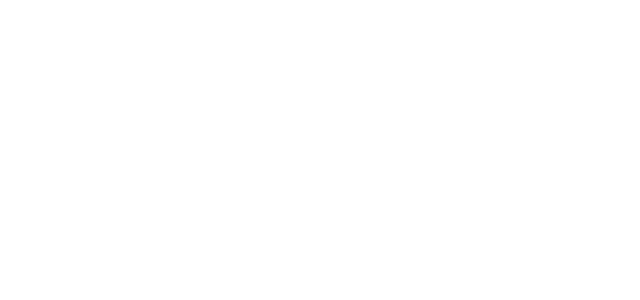
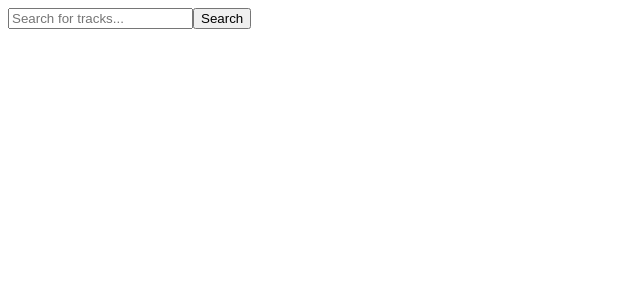
Before and after one commit to Kodehode-Stavanger/react-api-project-Sai-kodehode, a React (Vite) app: page / in a window 1280 px wide. Shown: the top 300 px of the page, without its empty margins (0-640 px from the left). Built offline with nearby package versions, Linux system fonts and the light colour scheme.

Commit message:
First update

```diff
--- a/index.html
+++ b/index.html
@@ -3,7 +3,7 @@
   <head>
     <meta charset="UTF-8" />
     <meta name="viewport" content="width=device-width, initial-scale=1.0" />
-    <title>API project</title>
+    <title>Spotify</title>
   </head>
   <body>
     <div id="root"></div>
--- a/package.json
+++ b/package.json
@@ -10,8 +10,11 @@
     "preview": "vite preview"
   },
   "dependencies": {
+    "axios": "^1.6.8",
     "react": "^18.2.0",
-    "react-dom": "^18.2.0"
+    "react-dom": "^18.2.0",
+    "react-loading": "^2.0.3",
+    "react-router-dom": "^6.22.3"
   },
   "devDependencies": {
     "@types/react": "^18.2.66",
--- /dev/null
+++ b/src/Components/Spinner.jsx
@@ -0,0 +1,6 @@
+// Spinner.js
+import ReactLoading from "react-loading";
+
+export default function Spinner({ type, color }) {
+  return <ReactLoading type={type} color={color} height={150} width={150} />;
+}
--- /dev/null
+++ b/src/Pages/HomePage.jsx
@@ -0,0 +1,44 @@
+// HomePage.js
+import React, { useState } from "react";
+import Navbar from "./Navbar";
+
+const HomePage = () => {
+  const [tracks, setTracks] = useState([]);
+
+  const handleSearch = (searchResults) => {
+    setTracks(searchResults);
+  };
+
+  return (
+    <div className="home-page">
+      <Navbar onSearch={handleSearch} />
+      <div className="track-list">
+        {tracks.map((track) => (
+          <div key={track.id} className="track-item">
+            <div>
+              <img src={track.album.images[0].url} alt={track.name} />
+            </div>
+            <h3>{track.name}</h3>
+            <p>Artist: {track.artists[0].name}</p>
+            <p>Popularity: {track.popularity}</p>
+            <p>Release Date: {track.album.release_date}</p>
+            <audio controls>
+              <source src={track.preview_url} type="audio/mp3" />
+              Your browser does not support the audio element.
+            </audio>
+            {/* Additional track details can be added here */}
+            {/* <a
+              href={track.external_urls.spotify}
+              target="_blank"
+              rel="noopener noreferrer"
+            >
+              View on Spotify
+            </a> */}
+          </div>
+        ))}
+      </div>
+    </div>
+  );
+};
+
+export default HomePage;
--- /dev/null
+++ b/src/Pages/Navbar.jsx
@@ -0,0 +1,44 @@
+// Navbar.js
+import React, { useState } from "react";
+import axios from "axios";
+import Spinner from "../Components/Spinner";
+
+const Navbar = ({ onSearch }) => {
+  const [keyword, setKeyword] = useState("");
+  const [isLoading, setIsLoading] = useState(false);
+
+  const handleSearch = async () => {
+    if (keyword.trim() !== "") {
+      try {
+        setIsLoading(true);
+        const response = await axios.get(
+          `https://v1.nocodeapi.com/sai12/spotify/tFzVqPcQbFzBNLGS/search?q=${keyword}&type=track`
+        );
+        const tracks = response.data.tracks.items;
+        onSearch(tracks);
+      } catch (error) {
+        console.error("Error fetching tracks:", error);
+      } finally {
+        setIsLoading(false);
+      }
+    }
+  };
+
+  return (
+    <nav className="navbar">
+      <div className="search-container">
+        <input
+          value={keyword}
+          onChange={(event) => setKeyword(event.target.value)}
+          type="search"
+          placeholder="Search for tracks..."
+          aria-label="search"
+        />
+        <button onClick={handleSearch}>Search</button>
+      </div>
+      {isLoading && <Spinner type="spokes" color="black" />}
+    </nav>
+  );
+};
+
+export default Navbar;
```
Also changed, not shown: src/Pages/NotFoundPage.jsx (added, +9 -0 lines), src/main.jsx (+14 -2 lines), src/Pages/HomePage.module.css (added), src/Pages/Navbar.module.css (added), 2 other files (tests, documents, lock files or other folders).
